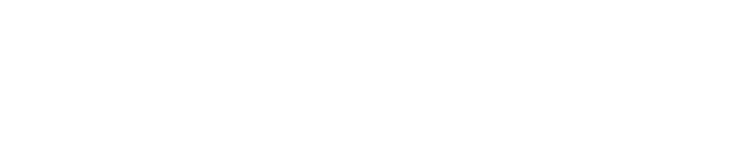
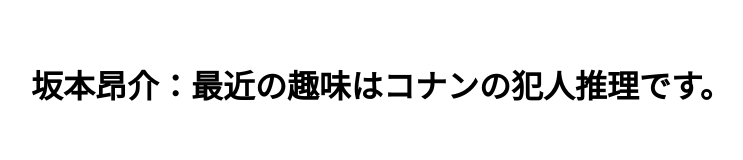
Before and after one commit to Sora3352/GroupA, a plain HTML site: page index.html in a window 1280 px wide. Shown: the whole page, without its empty margins (17-760 px from the left). Drawn offline with Linux system fonts and the light colour scheme.

Commit message:
Update index.html
名前と趣味の記入

```diff
--- a/index.html
+++ b/index.html
@@ -9,8 +9,9 @@
 
 <body>
     <!---自己紹介-->
+
     <ul>
-
+　　<h1>坂本昂介：最近の趣味はコナンの犯人推理です。</h1>
 
 
     </ul>
```
